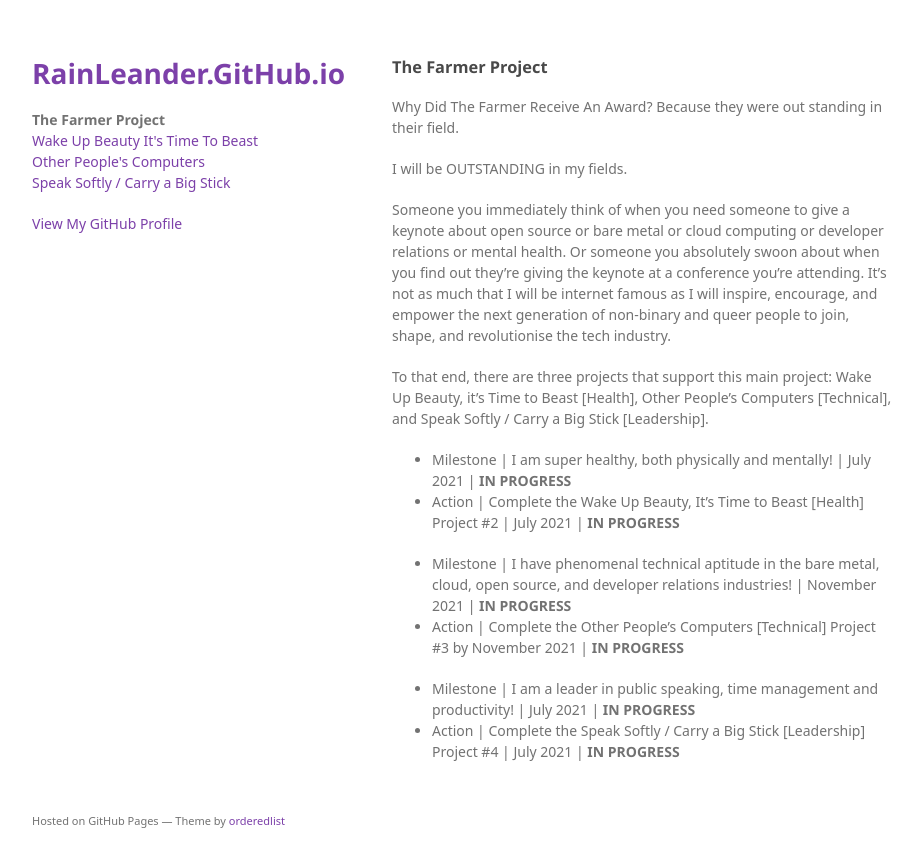
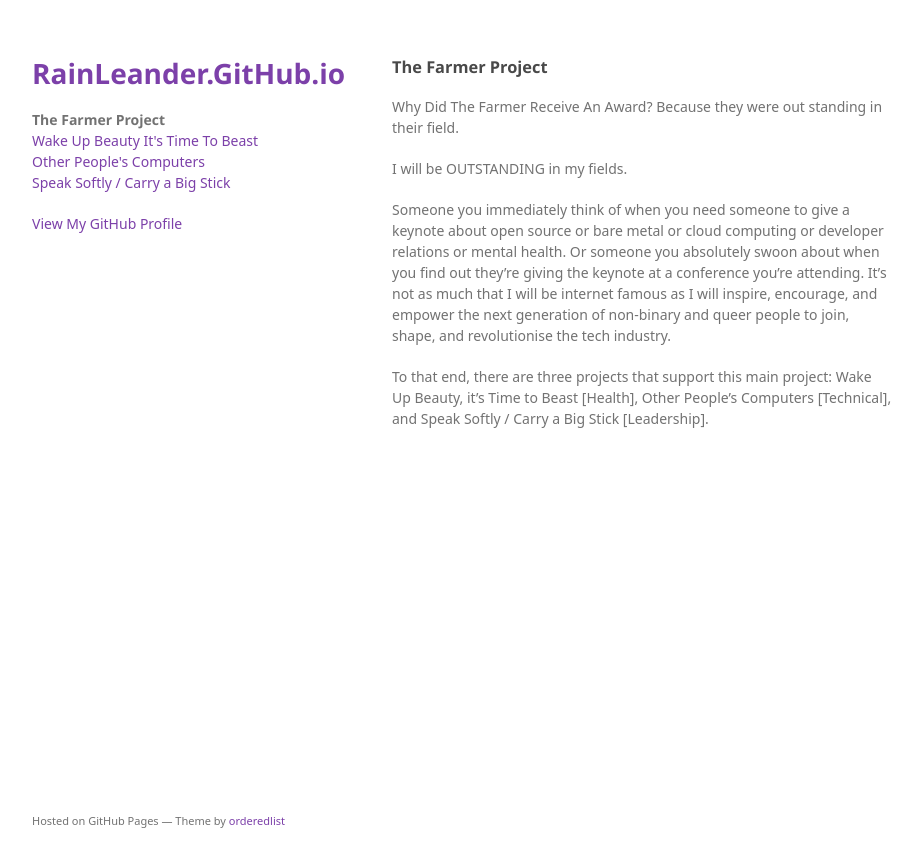
Before and after one commit to rainleander/rainleander.github.io, a Jekyll site: the page the-farmer-project.html, which Jekyll copies as it is, in a window 1280 px wide. Shown: the top 867 px of the page, without its empty margins (178-1099 px from the left). Built offline with Jekyll 4.4.1, drawn with Linux system fonts in a browser that asks for light colours; some web fonts are replaced.

Commit message:
Update the-farmer-project.html

```diff
--- a/the-farmer-project.html
+++ b/the-farmer-project.html
@@ -31,14 +31,6 @@
 <p>I will be OUTSTANDING in my fields.</p>
 <p>Someone you immediately think of when you need someone to give a keynote about open source or bare metal or cloud computing or developer relations or mental health. Or someone you absolutely swoon about when you find out they’re giving the keynote at a conference you’re attending. It’s not as much that I will be internet famous as I will inspire, encourage, and empower the next generation of non-binary and queer people to join, shape, and revolutionise the tech industry.</p>
 <p>To that end, there are three projects that support this main project: Wake Up Beauty, it’s Time to Beast [Health], Other People’s Computers [Technical], and Speak Softly / Carry a Big Stick [Leadership].</p>
-        <p><ul><li>Milestone | I am super healthy, both physically and mentally! | July 2021 | <b>IN PROGRESS</b></li>
-        <li>Action | Complete the Wake Up Beauty, It’s Time to Beast [Health] Project #2 | July 2021 | <b>IN PROGRESS</b></li></ul>
-
-        <ul><li>Milestone | I have phenomenal technical aptitude in the bare metal, cloud, open source, and developer relations industries! | November 2021 | <b>IN PROGRESS</b></li>
-          <li>Action | Complete the Other People’s Computers [Technical] Project #3 by November 2021 | <b>IN PROGRESS</b></li></ul>
-
-        <ul><li>Milestone | I am a leader in public speaking, time management and productivity! | July 2021 | <b>IN PROGRESS</b></li>
-          <li>Action | Complete the Speak Softly / Carry a Big Stick [Leadership] Project #4 | July 2021 | <b>IN PROGRESS</b></li></ul></p>
       </section>
       <footer>
         <p><small>Hosted on GitHub Pages &mdash; Theme by <a href="https://github.com/orderedlist">orderedlist</a></small></p>
```
